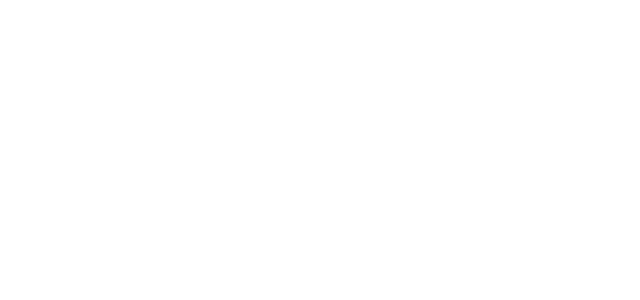
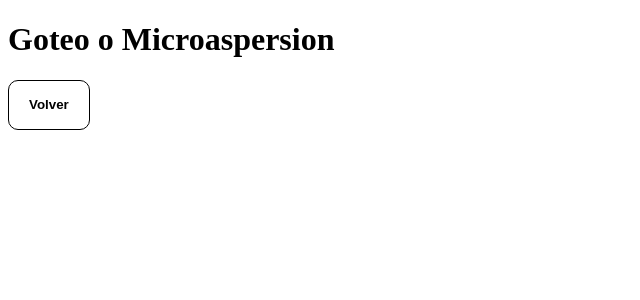
Before and after one commit to angarciama/agronomic-irrigation-design, a Nuxt app: page /drip-or-microspray in a window 1280 px wide. Before the commit this address had no page. Shown: the top 300 px of the page, without its empty margins (0-640 px from the left). Built offline with nearby package versions, Linux system fonts and the light colour scheme.

Commit message:
[Advance] -Se generan paginas de aspersion y goteo-o-microaspersion

```diff
--- /dev/null
+++ b/pages/aspersion/index.vue
@@ -0,0 +1,8 @@
+<template>
+  <h1>Aspersion</h1>
+  <ButtonNavigate route="back" buttonText="Volver" />
+</template>
+
+<script setup lang="ts">
+import ButtonNavigate from "~/components/buttons/ButtonNavigate.vue";
+</script>
--- /dev/null
+++ b/pages/drip-or-microspray/index.vue
@@ -0,0 +1,8 @@
+<template>
+  <h1>Goteo o Microaspersion</h1>
+  <ButtonNavigate route="back" buttonText="Volver" />
+</template>
+
+<script setup lang="ts">
+import ButtonNavigate from "~/components/buttons/ButtonNavigate.vue";
+</script>
--- a/pages/index.vue
+++ b/pages/index.vue
@@ -2,8 +2,8 @@
   <div>
     <h1>Diseño Agronomico de Riego</h1>
     <ButtonNavigate route="back" buttonText="Volver" />
-    <ButtonNavigate route="back" buttonText="Aspersion" />
-    <ButtonNavigate route="back" buttonText="Salir" />
+    <ButtonNavigate route="aspersion" buttonText="Aspersion" />
+    <ButtonNavigate route="drip-or-microspray" buttonText="Goteo o Microaspersion" />
   </div>
 </template>
 
```
